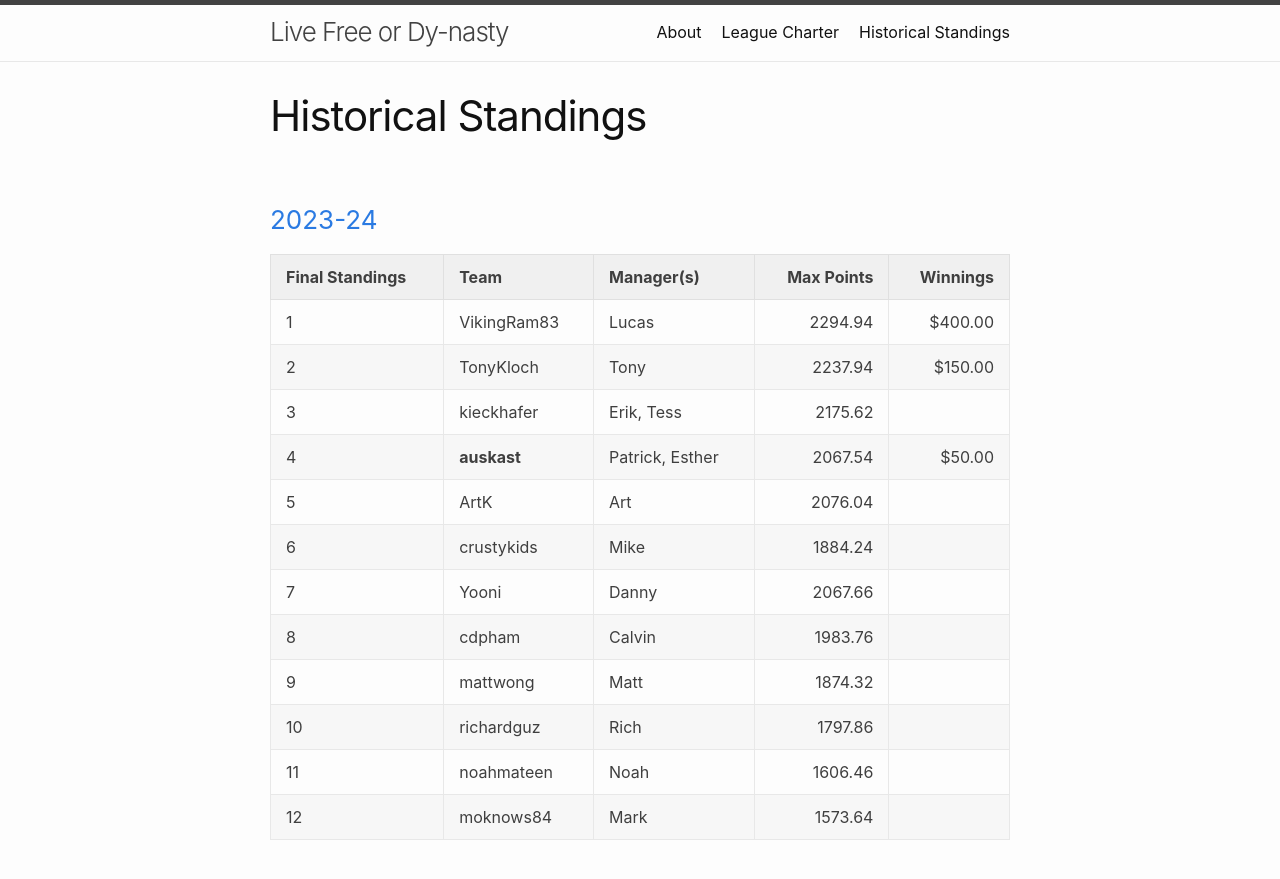
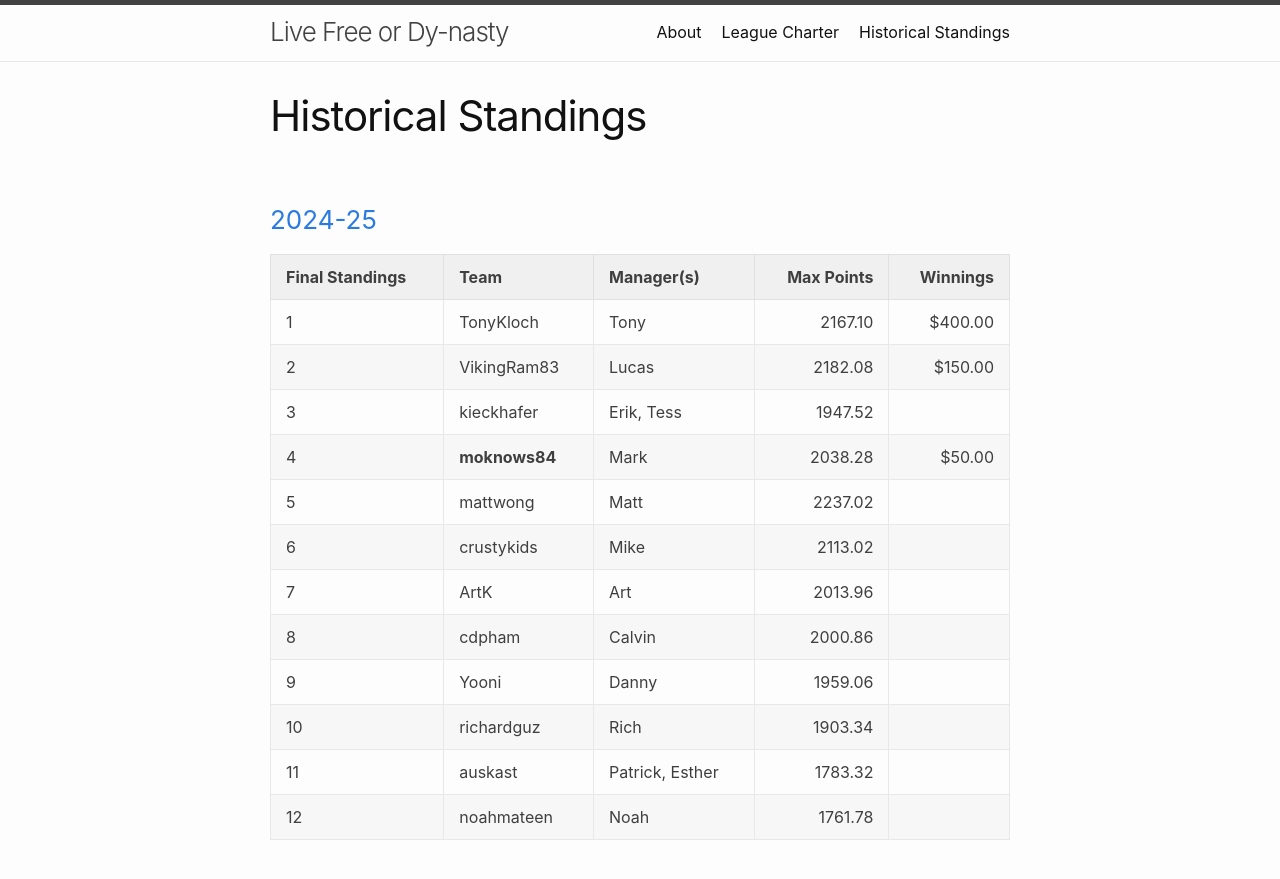
Before and after one commit to codeandsons/live-free-or-dy-nasty, a Jekyll site: the page built from docs/standings.md, in a window 1280 px wide and 900 px high. Shown: the top 879 px of the window. Built offline with Jekyll 4.4.1, drawn with Linux system fonts in a browser that asks for light colours.

Commit message:
Add 2024-25 standings

```diff
--- a/docs/standings.md
+++ b/docs/standings.md
@@ -3,6 +3,23 @@ layout: page
 title: Historical Standings
 permalink: /standings/
 ---
+
+### <a href="https://sleeper.com/leagues/1086735352598986752/league" target="_blank">2024-25</a>
+
+| Final Standings | Team          | Manager(s)      | Max Points | Winnings |
+| --------------- | ------------- | --------------- | ---------: | -------: |
+| 1               | TonyKloch     | Tony            |    2167.10 |  $400.00 |
+| 2               | VikingRam83   | Lucas           |    2182.08 |  $150.00 |
+| 3               | kieckhafer    | Erik, Tess      |    1947.52 |          |
+| 4               | **moknows84** | Mark            |    2038.28 |   $50.00 |
+| 5               | mattwong      | Matt            |    2237.02 |          |
+| 6               | crustykids    | Mike            |    2113.02 |          |
+| 7               | ArtK          | Art             |    2013.96 |          |
+| 8               | cdpham        | Calvin          |    2000.86 |          |
+| 9               | Yooni         | Danny           |    1959.06 |          |
+| 10              | richardguz    | Rich            |    1903.34 |          |
+| 11              | auskast       | Patrick, Esther |    1783.32 |          |
+| 12              | noahmateen    | Noah            |    1761.78 |          |
 
 ### <a href="https://sleeper.com/leagues/959291823313289216/league" target="_blank">2023-24</a>
 
```
